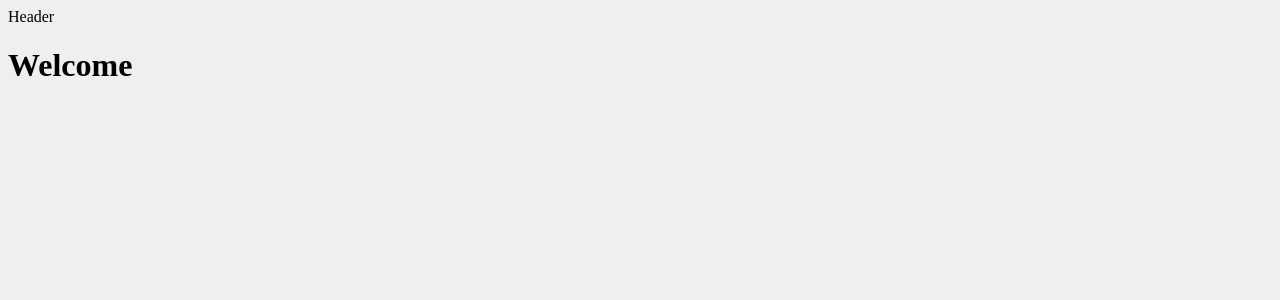
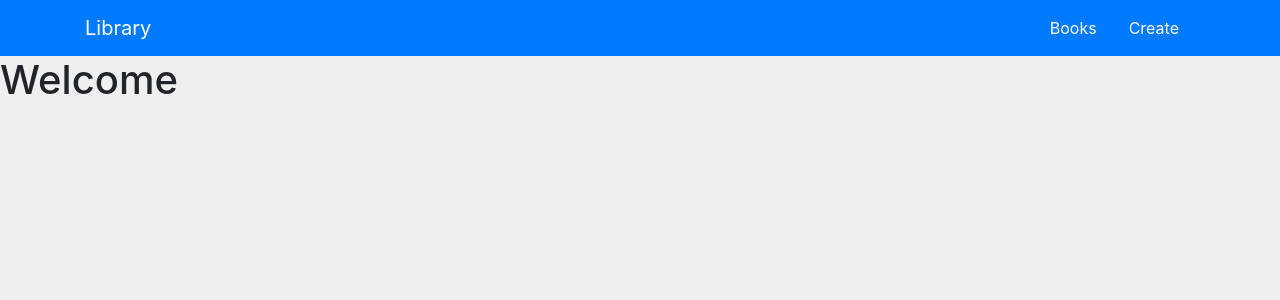
Before and after one commit to webtraining-zone/curso-profesional-graphql-frontend, a Next.js app: page / in a window 1280 px wide. Shown: the top 300 px of the page. Built offline with nearby package versions, Linux system fonts and the light colour scheme.

Commit message:
Agregar ejemplo de integración de Bootstrap 4

```diff
--- a/components/common/Header.js
+++ b/components/common/Header.js
@@ -3,8 +3,20 @@ import React from 'react';
 class Header extends React.Component {
   render() {
     return (
-        <header>
-          Header
+        <header className={"b-header"}>
+          <nav id="navbar" className="navbar navbar-light bg-primary">
+            <div className="container">
+              <a className="navbar-brand" href="#">Library</a>
+              <ul className="nav nav-pills">
+                <li className="nav-item">
+                  <a className="nav-link" href="#">Books</a>
+                </li>
+                <li className="nav-item">
+                  <a className="nav-link" href="#">Create</a>
+                </li>
+              </ul>
+            </div>
+          </nav>
         </header>
     );
   }
--- a/package.json
+++ b/package.json
@@ -14,6 +14,7 @@
   "license": "UNLICENSED",
   "dependencies": {
     "@zeit/next-sass": "^1.0.1",
+    "bootstrap": "^4.1.3",
     "next": "^7.0.2",
     "node-sass": "^4.10.0",
     "react": "^16.6.3",
--- a/styles/global.scss
+++ b/styles/global.scss
@@ -1,3 +1,18 @@
+@import "~bootstrap/dist/css/bootstrap.css";
+
 body {
   background: #efefef;
 }
+
+.nav-link {
+  color: white;
+
+  &:hover {
+    color: white;
+    text-decoration: underline;
+  }
+}
+
+.b-header .navbar-light .navbar-brand {
+  color: white;
+}
```
Also changed, not shown: 1 other file (tests, documents, lock files or other folders).
